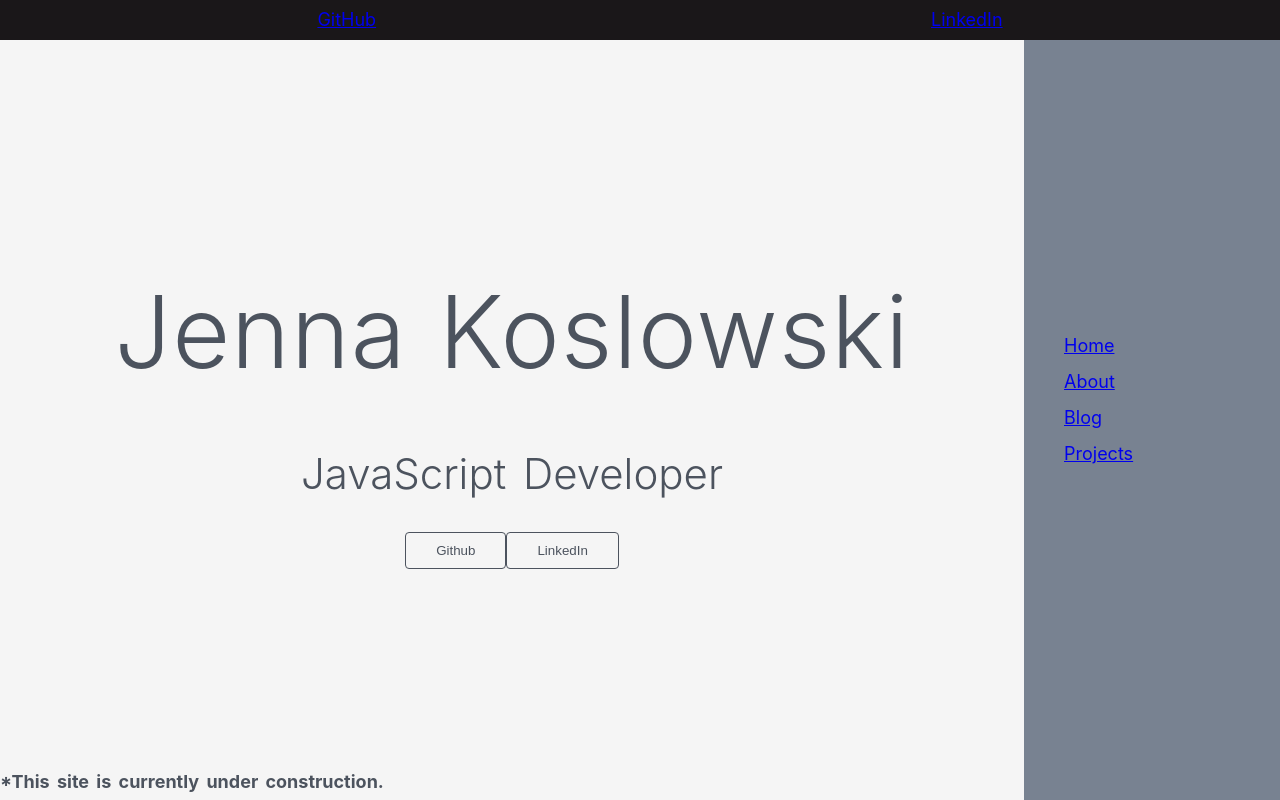
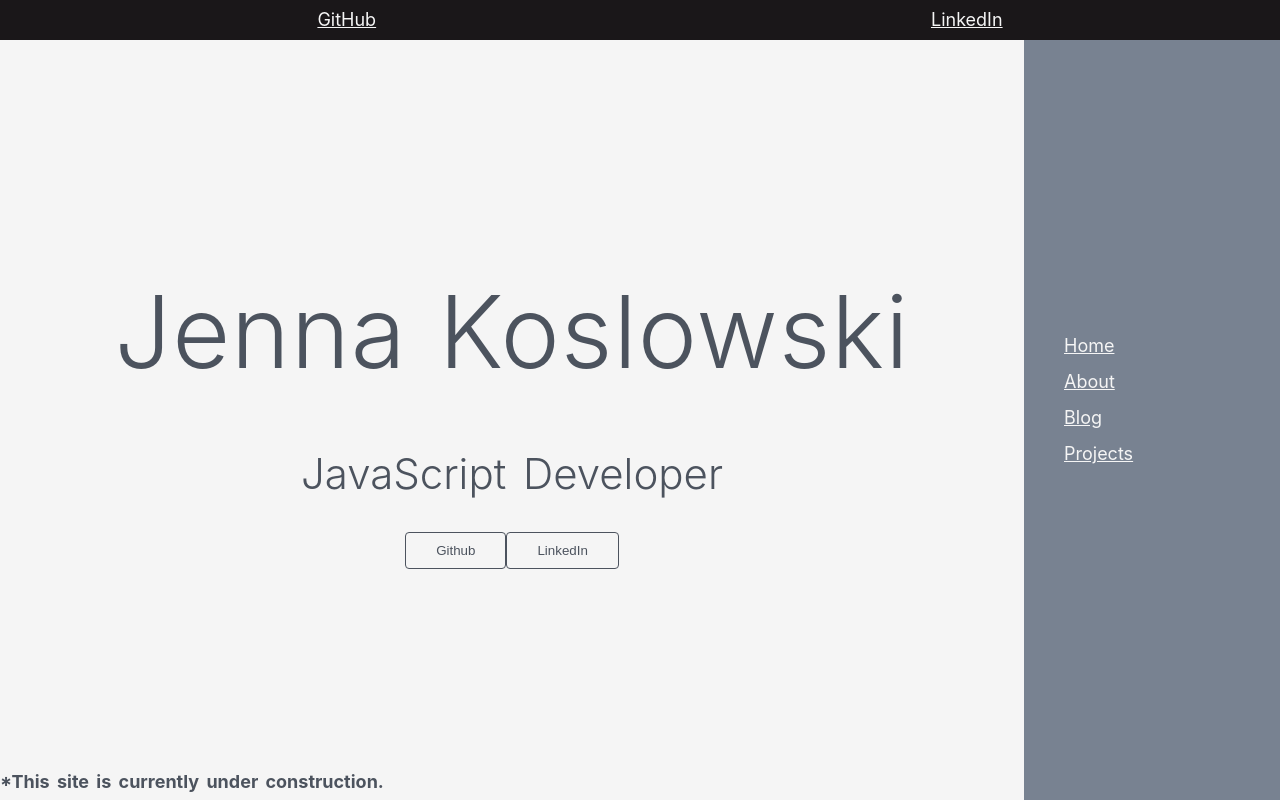
Before and after one commit to JennaKoslowski/vue-profile, a Nuxt app: page / in a window 1280 px wide. Built offline with nearby package versions, Linux system fonts and the light colour scheme.

Commit message:
change link color to whitesmoke

```diff
--- a/components/FollowBar.vue
+++ b/components/FollowBar.vue
@@ -2,8 +2,8 @@
 <div class="container">
     <nav class="followbar">
         <ul class= "followme">
-        <li><a href="https://github.com/JennaKoslowski">GitHub</a></li>
-        <li><a href="https://www.linkedin.com/in/jennakoslowski/">LinkedIn</a></li>
+        <li><a href="https://github.com/JennaKoslowski" class= "links">GitHub</a></li>
+        <li><a href="https://www.linkedin.com/in/jennakoslowski/" class="links">LinkedIn</a></li>
         </ul>
     </nav>
 </div>
--- a/components/NavBar.vue
+++ b/components/NavBar.vue
@@ -2,10 +2,10 @@
 <div class="sideContainer">
     <nav class="navBar">
         <ul class="navList">
-        <li><nuxt-link class="navbar-item" to="/">Home</nuxt-link></li>
-        <li><nuxt-link class="navbar-item" to="/about">About</nuxt-link></li>
-        <li><nuxt-link class="navbar-item" to="/blog">Blog</nuxt-link></li>
-        <li><nuxt-link class="navbar-item" to="/projects">Projects</nuxt-link></li>
+        <li><nuxt-link class="navbar-item links" to="/">Home</nuxt-link></li>
+        <li><nuxt-link class="navbar-item links " to="/about">About</nuxt-link></li>
+        <li><nuxt-link class="navbar-item links" to="/blog">Blog</nuxt-link></li>
+        <li><nuxt-link class="navbar-item links" to="/projects">Projects</nuxt-link></li>
         </ul>
     </nav>
 </div>
@@ -24,4 +24,5 @@
     .navList {
         list-style-type: none;
     }
+
 </style>
--- a/pages/index.vue
+++ b/pages/index.vue
@@ -56,6 +56,10 @@
 <style>
 .links {
   padding-top: 15px;
+  color:whitesmoke;
+}
+.links:visited {
+color:whitesmoke;
 }
 
 button{
```
